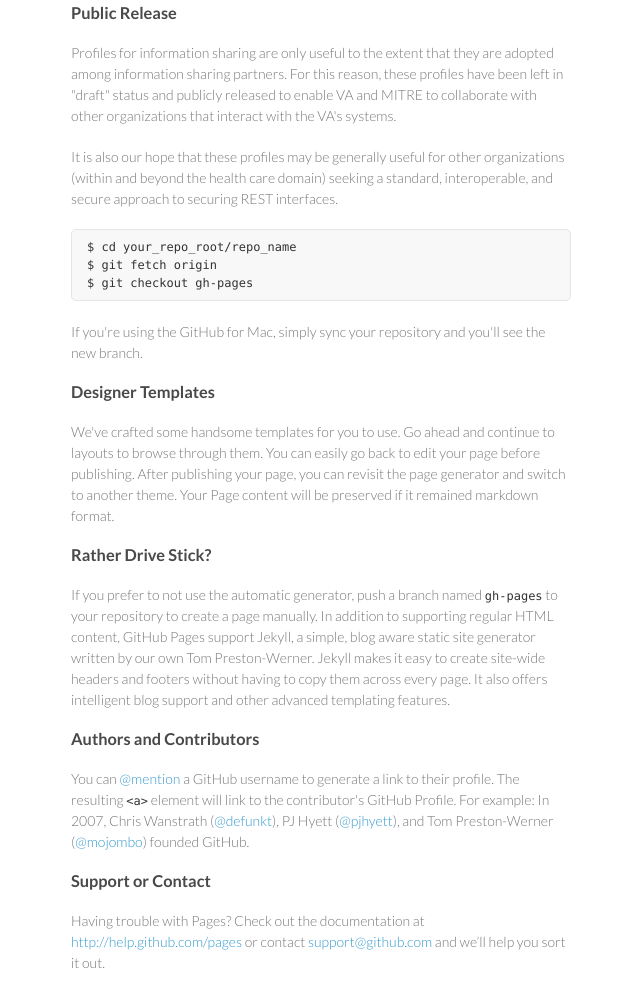
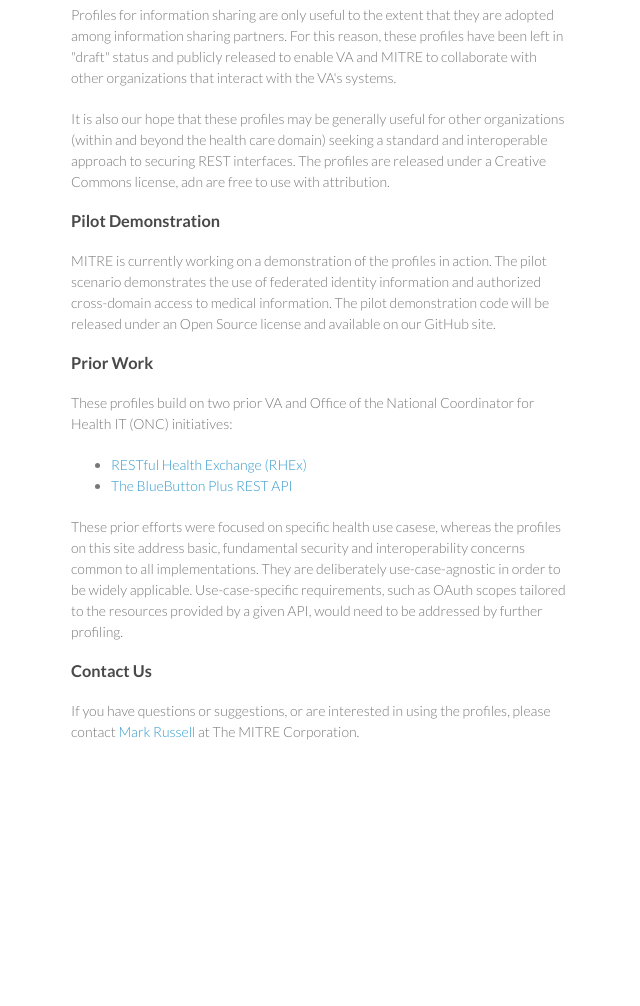
Before and after one commit to secure-restful-interface-profile/pages, a plain HTML site: page index.html in a window 1280 px wide. Shown: the part 710-1716 px from the top of the page, without its empty margins (499-1139 px from the left). After the commit the page ends 1522 px from the top, so only its background shows below. Drawn offline with Linux system fonts and the light colour scheme.

Commit message:
finished initial draft

```diff
--- a/index.html
+++ b/index.html
@@ -22,9 +22,12 @@
           <li><a href="docs/profiles/Secure RESTful Interface Profiles for OpenID Connect v1.3.docx">Download <strong>OpenID Connect 1.0 Profile</strong></a></li>
           <li><a href="https://github.com/secure-restful-interface-profile">View pilot demo code on <strong>GitHub</strong></a></li>
         </ul>
+      <h3>Additional Downloads:</h3>
+      <p class="filelist"><a href="docs/Secure RESTful Interface Profile Phase 1 Briefing.pptx">Phase 1 Briefing</a></p>
+      <p class="filelist"><a href="docs/Secure REST Use Cases and Security Requirements.docx">Use Cases and Security Requirements</a></p>
+      <p class="filelist"><a href="docs/Secure RESTful Interface Security Analysis and Guidance.docx">Security Analysis and Guidance</a></p>
       </header>
       <section>
-<h3>This page is under construction</h3>
         <h3>
 <a name="about-this-project" class="anchor" href="#about-this-project"><span class="octicon octicon-link"></span></a>About This Project</h3>
 
@@ -45,37 +48,28 @@
 
 <p>Profiles for information sharing are only useful to the extent that they are adopted among information sharing partners.  For this reason, these profiles have been left in "draft" status and publicly released to enable VA and MITRE to collaborate with other organizations that interact with the VA's systems.</p>
 
-<p>It is also our hope that these profiles may be generally useful for other organizations (within and beyond the health care domain) seeking a standard, interoperable, and secure approach to securing REST interfaces.</p>
+<p>It is also our hope that these profiles may be generally useful for other organizations (within and beyond the health care domain) seeking a standard and interoperable approach to securing REST interfaces. The profiles are released under a Creative Commons license, adn are free to use with attribution.</p>
 
-<pre><code>$ cd your_repo_root/repo_name
-$ git fetch origin
-$ git checkout gh-pages
-</code></pre>
+<h3><a name="pilot-demonstration" class="anchor" href="#pilot-demonstration"><span class="octicon octicon-link"></span></a>Pilot Demonstration</h3>
 
-<p>If you're using the GitHub for Mac, simply sync your repository and you'll see the new branch.</p>
+<p>MITRE is currently working on a demonstration of the profiles in action.  The pilot scenario demonstrates the use of federated identity information and authorized cross-domain access to medical information.  The pilot demonstration code will be released under an Open Source license and available on our GitHub site.</p>
 
-<h3>
-<a name="designer-templates" class="anchor" href="#designer-templates"><span class="octicon octicon-link"></span></a>Designer Templates</h3>
+<h3><a name="prior-work" class="anchor" href="#prior-work"><span class="octicon octicon-link"></span></a>Prior Work</h3>
 
-<p>We've crafted some handsome templates for you to use. Go ahead and continue to layouts to browse through them. You can easily go back to edit your page before publishing. After publishing your page, you can revisit the page generator and switch to another theme. Your Page content will be preserved if it remained markdown format.</p>
+<p>These profiles build on two prior VA and Office of the National Coordinator for Health IT (ONC) initiatives:</p>
+<ul>
+<li><a href="http://wiki.siframework.org/RHEx">RESTful Health Exchange (RHEx)</a></li>
+<li><a href="http://bluebuttontoolkit.healthit.gov/blue-button-plus-pull/">The BlueButton Plus REST API</a></li>
+</ul>
 
-<h3>
-<a name="rather-drive-stick" class="anchor" href="#rather-drive-stick"><span class="octicon octicon-link"></span></a>Rather Drive Stick?</h3>
+<p>These prior efforts were focused on specific health use casese, whereas the profiles on this site address basic, fundamental security and interoperability concerns common to all implementations.  They are deliberately use-case-agnostic in order to be widely applicable.  Use-case-specific requirements, such as OAuth scopes tailored to the resources provided by a given API, would need to be addressed by further profiling.</p>
 
-<p>If you prefer to not use the automatic generator, push a branch named <code>gh-pages</code> to your repository to create a page manually. In addition to supporting regular HTML content, GitHub Pages support Jekyll, a simple, blog aware static site generator written by our own Tom Preston-Werner. Jekyll makes it easy to create site-wide headers and footers without having to copy them across every page. It also offers intelligent blog support and other advanced templating features.</p>
+<h3><a name="contact" class="anchor" href="#contact"><span class="octicon octicon-link"></span></a>Contact Us</h3>
 
-<h3>
-<a name="authors-and-contributors" class="anchor" href="#authors-and-contributors"><span class="octicon octicon-link"></span></a>Authors and Contributors</h3>
-
-<p>You can <a href="https://github.com/blog/821" class="user-mention">@mention</a> a GitHub username to generate a link to their profile. The resulting <code>&lt;a&gt;</code> element will link to the contributor's GitHub Profile. For example: In 2007, Chris Wanstrath (<a href="https://github.com/defunkt" class="user-mention">@defunkt</a>), PJ Hyett (<a href="https://github.com/pjhyett" class="user-mention">@pjhyett</a>), and Tom Preston-Werner (<a href="https://github.com/mojombo" class="user-mention">@mojombo</a>) founded GitHub.</p>
-
-<h3>
-<a name="support-or-contact" class="anchor" href="#support-or-contact"><span class="octicon octicon-link"></span></a>Support or Contact</h3>
-
-<p>Having trouble with Pages? Check out the documentation at <a href="http://help.github.com/pages">http://help.github.com/pages</a> or contact <a href="mailto:support@github.com">support@github.com</a> and we’ll help you sort it out.</p>
+<p>If you have questions or suggestions, or are interested in using the profiles, please contact <a href="mailto:mrussell@mitre.org">Mark Russell</a> at The MITRE Corporation.</p>
       </section>
       <footer>
-        <p>This project is maintained by <a href="https://github.com/secure-restful-interface-profile">secure-restful-interface-profile</a></p>
+        <p>This project is maintained by The MITRE Corporation.</p>
         <p><small>Hosted on GitHub Pages &mdash; Theme by <a href="https://github.com/orderedlist">orderedlist</a></small></p>
       </footer>
     </div>
--- a/stylesheets/styles.css
+++ b/stylesheets/styles.css
@@ -99,6 +99,10 @@ header {
   width:270px;
   float:left;
   position:fixed;
+}
+
+p.filelist {
+  line-height:90%;
 }
 
 header ul {
```
